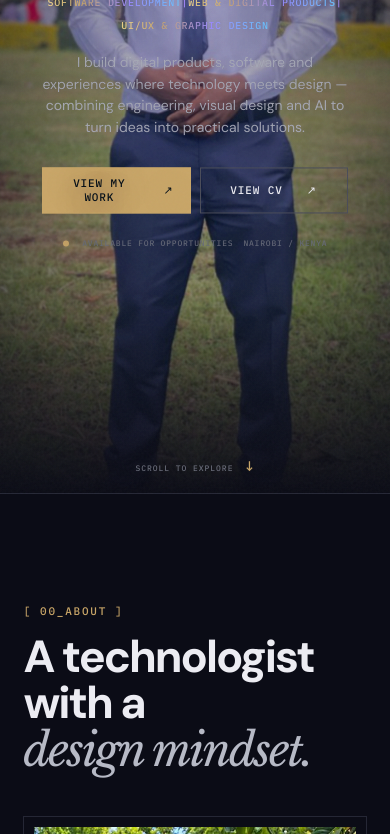
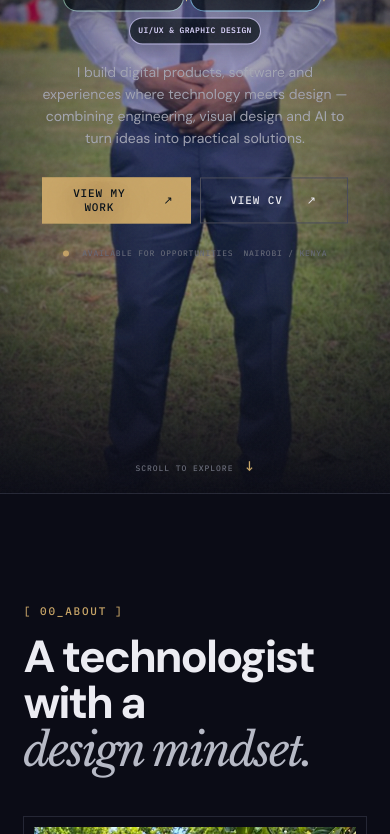
Before and after one commit to 111980898/dennis-kamau-portfolio, a plain HTML site: page index.html in a window 390 px wide. Shown: the part 350-1184 px from the top of the page. Drawn offline with nearby package versions, Linux system fonts and the light colour scheme.

Commit message:
Improve role title contrast and mobile animation performance

```diff
--- a/styles.css
+++ b/styles.css
@@ -167,3 +167,23 @@ img{max-width:100%;height:auto}
 .social-grid a{align-items:center}
 @media(max-width:900px){.hero-grid.single.centered .hero-name{font-size:clamp(34px,11.8vw,78px)}.hero-role-line{gap:5px;font-size:10px}}
 @media(max-width:560px){.hero-grid.single.centered .hero-name{font-size:clamp(33px,11.5vw,60px);letter-spacing:-.055em}.hero-role-line{max-width:340px;line-height:1.6}.execution-ridges{opacity:.25}}
+
+/* --- accessibility contrast + mobile animation performance --- */
+.hero-role-line{gap:8px 10px;line-height:1.35;text-shadow:none}
+.hero-role-line span{display:inline-block;padding:7px 11px;border:1px solid rgba(183,247,216,.55);border-radius:999px;background:rgba(3,12,15,.76);color:#b7f7d8;-webkit-text-fill-color:#b7f7d8;background-clip:padding-box;box-shadow:0 5px 18px rgba(0,0,0,.22);font-weight:600;text-shadow:0 1px 10px rgba(0,0,0,.9)}
+.hero-role-line span:nth-of-type(2){color:#8be9fd;-webkit-text-fill-color:#8be9fd;border-color:rgba(139,233,253,.58)}
+.hero-role-line span:nth-of-type(3){color:#ddd6fe;-webkit-text-fill-color:#ddd6fe;border-color:rgba(221,214,254,.58)}
+.hero-role-line i{color:#f5d58a;text-shadow:0 1px 9px rgba(0,0,0,.95);font-weight:700}
+.satin-ridges,.github-signal{contain:paint;will-change:transform;transform:translateZ(0)}
+.satin-ridges:before,.satin-ridges:after,.satin-ridges span,.github-signal span{will-change:transform;backface-visibility:hidden}
+@media(max-width:900px){.hero-role-line{font-size:9px;gap:7px}.hero-role-line span{padding:6px 9px}}
+@media(max-width:560px){
+  .hero-role-line{max-width:350px;gap:6px;line-height:1.3}
+  .hero-role-line span{font-size:8px;padding:6px 8px;letter-spacing:.045em}
+  .hero-role-line i{font-size:9px}
+  .satin-ridges,.execution-ridges{filter:none;opacity:.3}
+  .satin-ridges:before,.satin-ridges:after,.satin-ridges span{filter:blur(10px);mix-blend-mode:normal;animation-duration:38s!important}
+  .github-signal{opacity:.08;filter:none}
+  .github-signal span{animation-duration:44s!important}
+  .hero-bg img{animation-duration:36s}
+}
```
